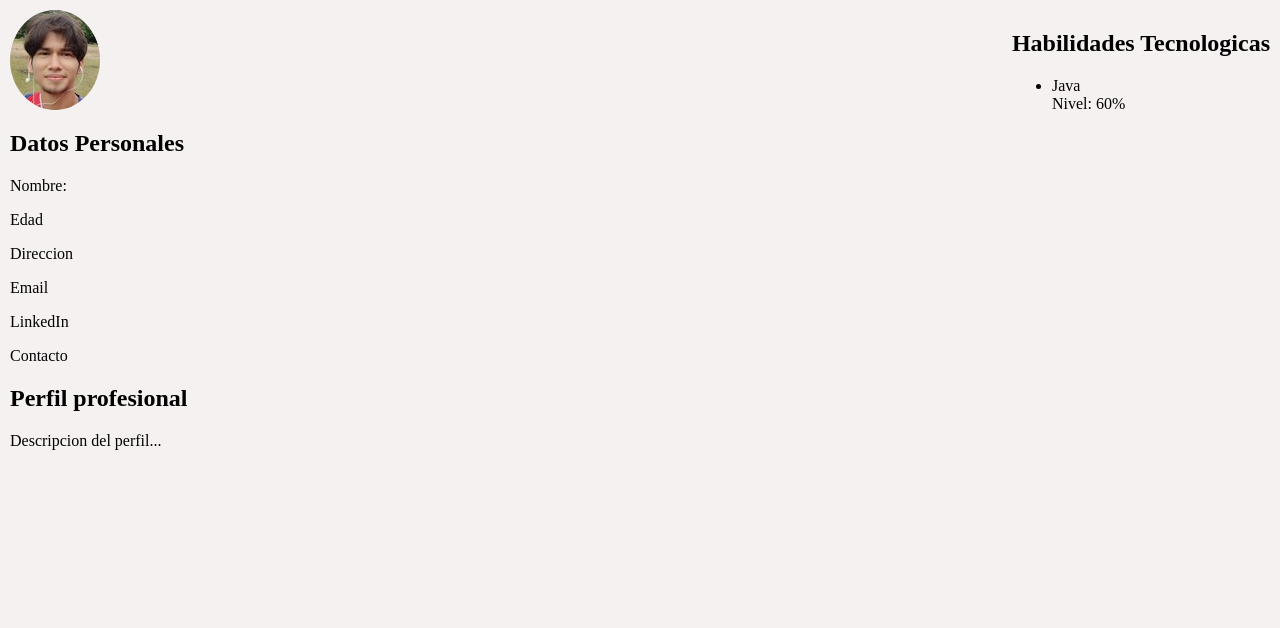
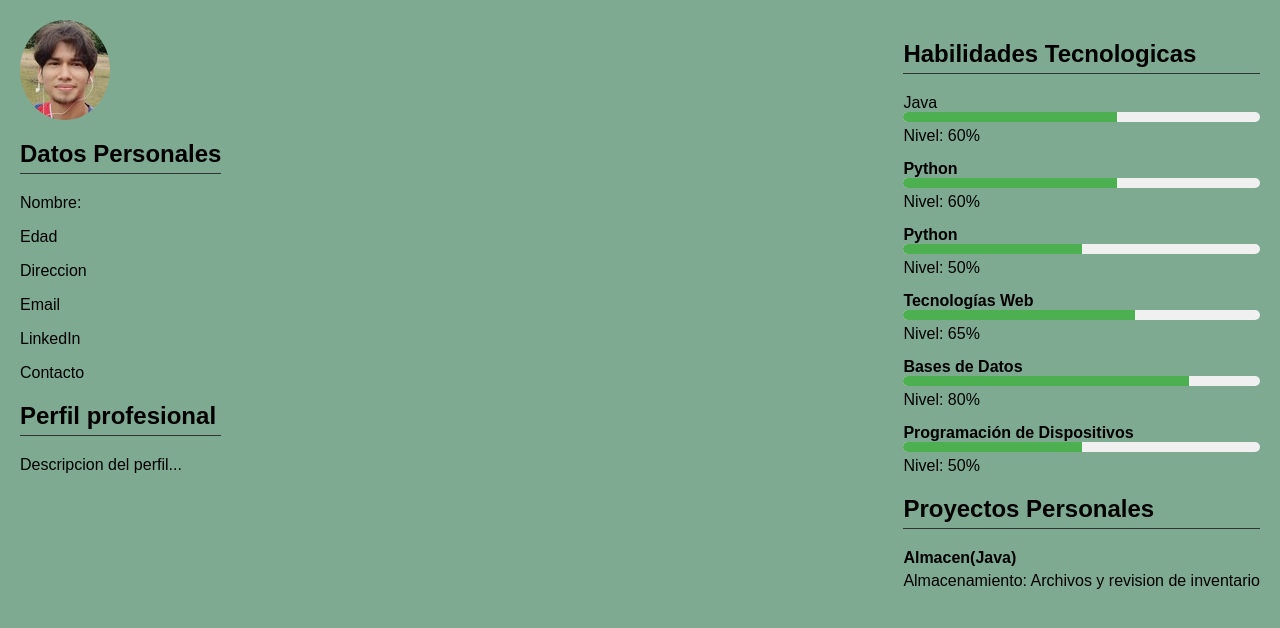
Before and after one commit to YaelCano/YaelCano-HJ_responsive, a plain HTML site: page index.html in a window 1280 px wide. Drawn offline with Linux system fonts and the light colour scheme.

Commit message:
Add files via upload

```diff
--- a/css/main.css
+++ b/css/main.css
@@ -2,7 +2,7 @@ body {
     font-family: 'Times New Roman', Times, serif;
     margin: 0;
     padding: 0;
-    background-color: #F6F1F1;
+    background-color: #7EAA92;
     width: 100%;
     height: 100%;
 }
@@ -11,6 +11,22 @@ body {
     justify-content: space-between;
     margin: 10px;
 }
+ul {
+    list-style: none;
+    padding: 0;
+}
+
+ul li {
+    margin-bottom: 5px;
+}
+.habilidades li {
+    margin-bottom: 15px;
+}
+
+.habilidad-nombre {
+    font-weight: bold;
+}
+
 
 .foto{
     border-radius: 50%;
@@ -19,3 +35,180 @@ body {
     height: 100px;
     margin: 0;
 }
+.barra-progreso {
+    height: 100%;
+    background-color: #C8E4B2;
+}
+
+.habilidad-nivel,
+.habilidad-experiencia {
+    display: block;
+    margin-top: 5px;
+}
+
+@import url('https://fonts.googleapis.com/css2?family=Poppins:wght@300&display=swap');
+
+
+body {
+    font-family: 'Poppins', sans-serif;
+}
+
+body {
+    font-family: Arial, sans-serif;
+    margin: 0;
+    padding: 0;
+}
+
+.container {
+    display: flex;
+    justify-content: space-between;
+    margin: 20px;
+}
+
+.columna1,
+.columna2,
+.columna3 {
+    flex: 1;
+    margin: 10px;
+}
+
+
+.datos-personales,
+.perfil-profesional,
+.habilidades,
+.proyectos-personales,
+.idiomas,
+.estudios,
+.experiencia {
+    margin-bottom: 20px;
+}
+
+h2 {
+    border-bottom: 1px solid #333;
+    padding-bottom: 5px;
+}
+
+ul {
+    list-style: none;
+    padding: 0;
+}
+
+ul li {
+    margin-bottom: 5px;
+}
+
+
+.habilidades li {
+    margin-bottom: 15px;
+}
+
+.habilidad-nombre {
+    font-weight: bold;
+}
+
+.progreso {
+    background-color: #f0f0f0;
+    border-radius: 5px;
+    height: 10px;
+    overflow: hidden;
+}
+
+.barra-progreso {
+    height: 100%;
+    background-color: #4CAF50;
+}
+
+.habilidad-nivel,
+.habilidad-experiencia {
+    display: block;
+    margin-top: 5px;
+}
+
+
+/* PROYECTOS */
+
+.proyectos-personales ul {
+    list-style: none;
+    padding: 0;
+}
+
+.proyectos-personales li {
+    margin-bottom: 15px;
+}
+
+.proyecto-nombre {
+    font-weight: bold;
+}
+
+.proyecto-duracion,
+.proyecto-almacenamiento,
+.proyecto-tecnologias {
+    display: block;
+    margin-top: 5px;
+}
+
+  /* ESTUDIOS */
+
+
+.estudios ul {
+    list-style: none;
+    padding: 0;
+}
+
+.estudios li {
+    margin-bottom: 10px;
+}
+
+.estudios li:nth-child(odd) {
+    font-weight: bold;
+}
+
+.estudios li:nth-child(3),
+.estudios li:nth-child(6) {
+    margin-bottom: 15px;
+}
+
+  /* IDIOMAS */
+
+
+.idiomas ul {
+    list-style: none;
+    padding: 0;
+}
+
+.idiomas li {
+    margin-bottom: 15px;
+}
+
+.idioma-nombre {
+    font-weight: bold;
+}
+
+.idioma-nivel {
+    display: block;
+    margin-top: 5px;
+}
+
+  /* EXPERIENCIA */
+
+.experiencia ul {
+    list-style: none;
+    padding: 0;
+}
+
+.experiencia li {
+    margin-bottom: 10px;
+}
+
+.experiencia li:nth-child(odd) {
+    font-weight: bold;
+}
+
+.experiencia li:last-child {
+    margin-bottom: 15px;
+}
+
+a{
+    text-decoration: none;
+    color: rgb(0, 98, 255);
+}
--- a/index.html
+++ b/index.html
@@ -37,8 +37,60 @@
                         <div class="barra-progreso" style="width: 60%;"></div>
                         </div>
                             <span class="habilidad-nivel">Nivel: 60%</span>
+                    </li>
+                    <li>
+                        <span class="habilidad-nombre">Python</span>
+                        <div class="progreso">
+                            <div class="barra-progreso" style="width: 60%;"></div>
+                        </div>
+                        <span class="habilidad-nivel">Nivel: 60%</span>
 
                     </li>
+                    <li>
+                        <span class="habilidad-nombre">Python</span>
+                        <div class="progreso">
+                            <div class="barra-progreso" style="width: 50%;"></div>
+                        </div>
+                        <span class="habilidad-nivel">Nivel: 50%</span>
+                    </li>
+                    <li>
+                        <span class="habilidad-nombre">Tecnologías Web</span>
+                        <div class="progreso">
+                            <div class="barra-progreso" style="width: 65%;"></div>
+                        </div>
+                        <span class="habilidad-nivel">Nivel: 65%</span>
+
+                    </li>
+                    <li>
+                        <span class="habilidad-nombre">Bases de Datos</span>
+                        <div class="progreso">
+                            <div class="barra-progreso" style="width: 80%;"></div>
+                        </div>
+                        <span class="habilidad-nivel">Nivel: 80%</span>
+
+                    </li>
+                    <li>
+                        <span class="habilidad-nombre">Programación de Dispositivos</span>
+                        <div class="progreso">
+                            <div class="barra-progreso" style="width: 50%;"></div>
+                        </div>
+                        <span class="habilidad-nivel">Nivel: 50%</span>
+
+                    </li>
+                </ul>
+            </div>
+            <div class="proyectos-personales">
+                <h2>Proyectos Personales</h2>
+                <ul>
+                    <li>
+                        <span class="proyecto-nombre">Almacen(Java)</span>
+                        <span class="proyecto-almacenamiento">Almacenamiento: Archivos y revision de inventario</span>
+                    </li>
+                    <br>
+                </ul>
+            </div>
+
+        </div>
                 </ul>
             </div>
         </div>
```
